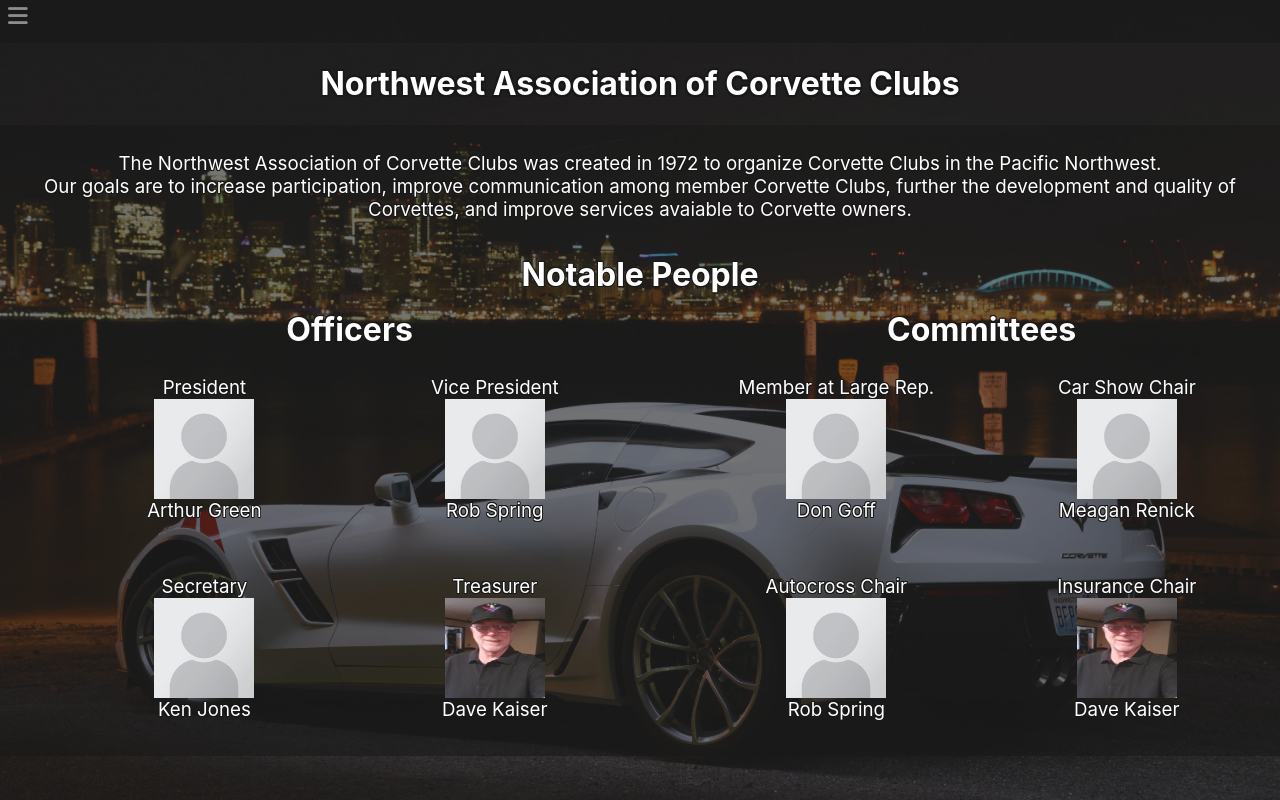
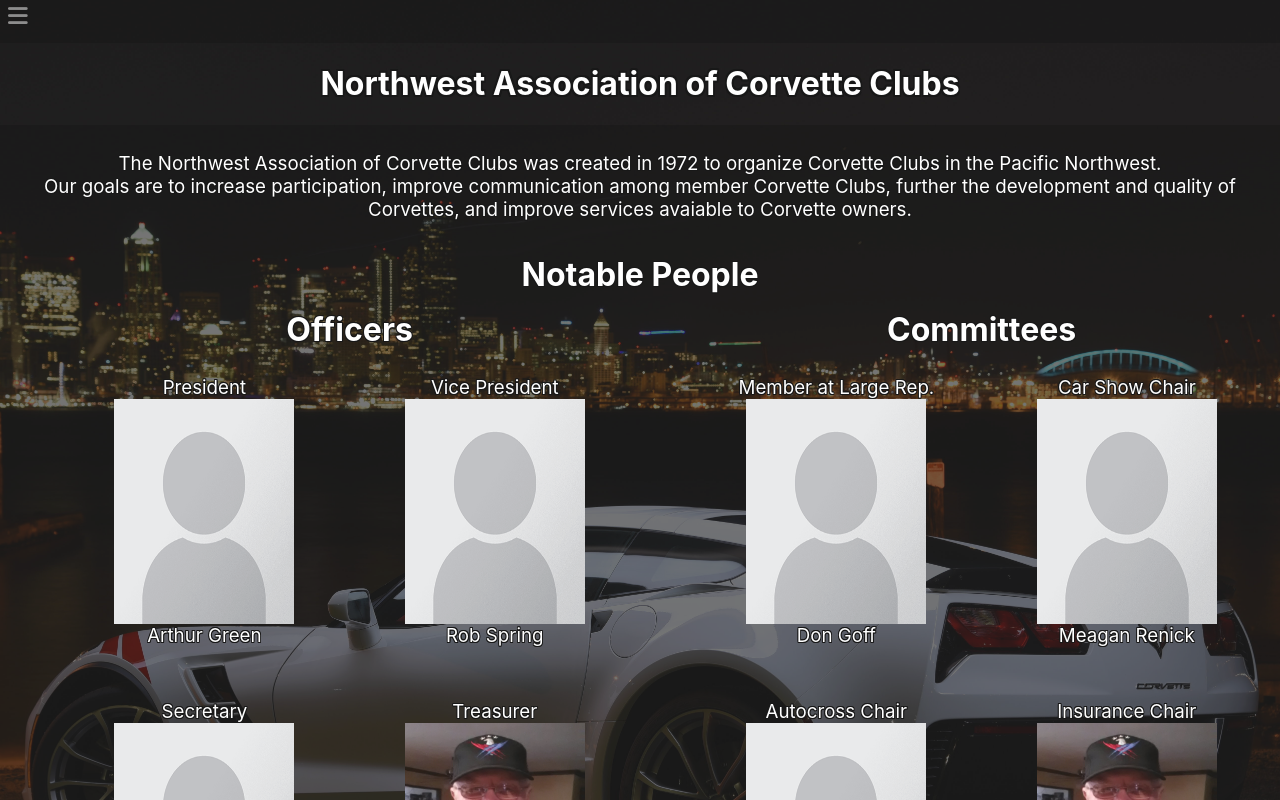
Before and after one commit to bmead92/nwacc, a React (Create React App) app: page / in a window 1280 px wide. Shown: the top 800 px of the page. Built offline with nearby package versions, Linux system fonts and the light colour scheme.

Commit message:
adjusted image ratios

```diff
--- a/src/components/homepage/aboutUs/AboutUs.scss
+++ b/src/components/homepage/aboutUs/AboutUs.scss
@@ -49,8 +49,9 @@
 }
 
 .peopleImage {
-    height: 100px;
-    width: 100px;
+    max-width: 300px;
+    max-height: 225px;
+    aspect-ratio: 4 / 5;
 }
 
 // Media queries
@@ -71,10 +72,7 @@
 
 // Laptop L
 @media (min-width: 1440px) and (max-width: 2559px) {
-    .peopleImage {
-        height: 150px;
-        width: 150px;
-    }
+
     .officersContainer, .committeesContainer {
         padding-left: 4vw;
     }
@@ -85,10 +83,7 @@
 
 // Laptop
 @media (min-width: 1024px) and (max-width: 1439px) {
-    .peopleImage {
-        height: 100px;
-        width: 100px;
-    }
+
     .officersContainer, .committeesContainer {
         padding-left: 4vw;
     }
@@ -99,10 +94,7 @@
 
 // Tablet
 @media (min-width: 768px) and (max-width: 1023px) {
-    .peopleImage {
-        height: 100px;
-        width: 100px;
-    }
+
     .officersContainer, .committeesContainer {
         padding-left: 4vw;
     }
@@ -113,10 +105,7 @@
 
 // Mobile L
 @media (min-width: 425px) and (max-width: 767px) {
-    .peopleImage {
-        height: 100px;
-        width: 100px;
-    }
+
     .officer, .committee {
         width: 100%;
     }
@@ -133,10 +122,7 @@
 
 // Mobile M
 @media (min-width: 375px) and (max-width: 424px) {
-    .peopleImage {
-        height: 100px;
-        width: 100px;
-    }
+
     .officer, .committee {
         width: 100%;
     }
@@ -153,10 +139,7 @@
 
 // Mobile S
 @media (min-width: 320px) and (max-width: 374px) {
-    .peopleImage {
-        height: 100px;
-        width: 100px;
-    }
+
     .officer, .committee {
         width: 100%;
     }
```
